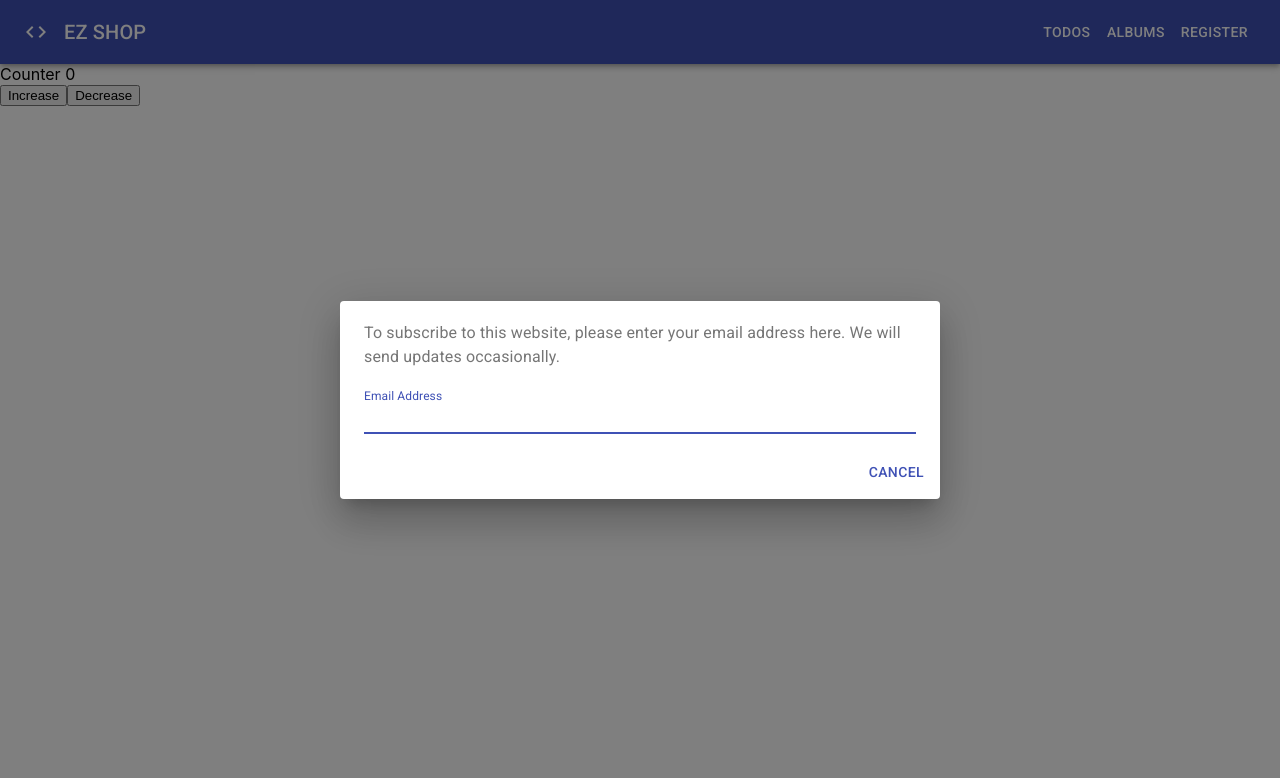
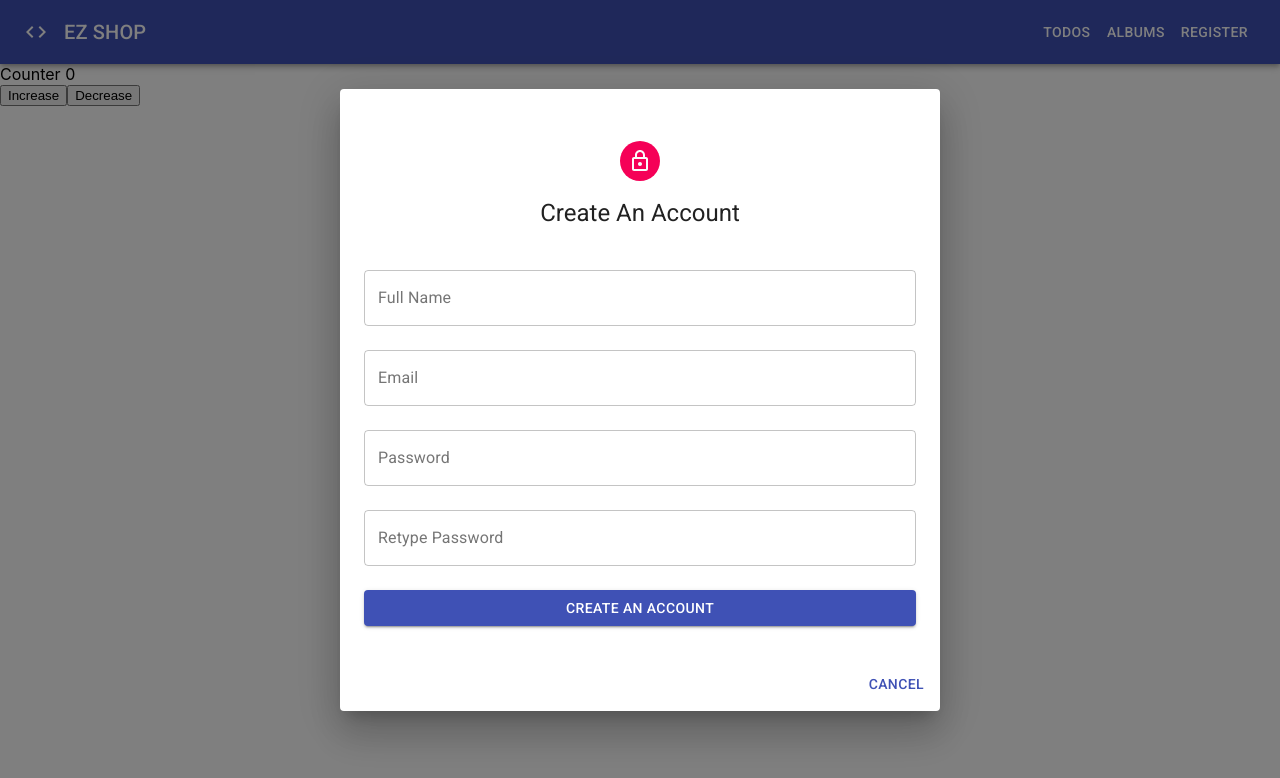
Before and after one commit to trongnhan19081994/reactjs_cho_ng-i_bat_dau, a React (Create React App) app in the folder routing-dom-trong-react/: page / in a window 1280 px wide. Both pictures are taken after a click on the button "REGISTER". Shown: the top 778 px of the page. Built offline with nearby package versions, Linux system fonts and the light colour scheme; no server answers.

Commit message:
update style form register

```diff
--- a/routing-dom-trong-react/src/components/Header/index.jsx
+++ b/routing-dom-trong-react/src/components/Header/index.jsx
@@ -1,17 +1,15 @@
 import AppBar from '@material-ui/core/AppBar';
 import Button from '@material-ui/core/Button';
+import Dialog from '@material-ui/core/Dialog';
+import DialogActions from '@material-ui/core/DialogActions';
+import DialogContent from '@material-ui/core/DialogContent';
 import { makeStyles } from '@material-ui/core/styles';
 import Toolbar from '@material-ui/core/Toolbar';
 import Typography from '@material-ui/core/Typography';
 import CodeIcon from '@material-ui/icons/Code';
+import Register from 'features/Auth/components/Register';
+import React, { useState } from 'react';
 import { Link, NavLink } from 'react-router-dom';
-import TextField from '@material-ui/core/TextField';
-import Dialog from '@material-ui/core/Dialog';
-import DialogActions from '@material-ui/core/DialogActions';
-import DialogContent from '@material-ui/core/DialogContent';
-import DialogContentText from '@material-ui/core/DialogContentText';
-import DialogTitle from '@material-ui/core/DialogTitle';
-import React, { useState } from 'react';
 
 const useStyles = makeStyles((theme) => ({
   root: {
@@ -61,18 +59,7 @@ export default function Header() {
       </AppBar>
       <Dialog disableBackdropClick disableEscapeKeyDown open={open} onClose={handleClose} aria-labelledby="form-dialog-title">
         <DialogContent>
-          <DialogContentText>
-            To subscribe to this website, please enter your email address here. We will send updates
-            occasionally.
-          </DialogContentText>
-          <TextField
-            autoFocus
-            margin="dense"
-            id="name"
-            label="Email Address"
-            type="email"
-            fullWidth
-          />
+          <Register />
         </DialogContent>
         <DialogActions>
           <Button onClick={handleClose} color="primary">
--- a/routing-dom-trong-react/src/components/form-controls/inputField/index.jsx
+++ b/routing-dom-trong-react/src/components/form-controls/inputField/index.jsx
@@ -21,6 +21,8 @@ function InputField(props) {
             render = {({ field})=> (
                 <TextField
                     {...field}
+                    variant="outlined"
+                    margin="normal"
                     fullWidth
                     label={label}
                     disabled={disabled}
--- /dev/null
+++ b/routing-dom-trong-react/src/features/Auth/components/Register/index.jsx
@@ -0,0 +1,20 @@
+import React from 'react'
+import PropTypes from 'prop-types'
+import RegisterForm from '../RegisterForm'
+
+function Register(props) {
+    const handleSubmit = (values) => {
+        console.log('Form Submit: ', values);
+    }
+    return (
+        <div>
+            <RegisterForm onSubmit={handleSubmit}/>
+        </div>
+    )
+}
+
+Register.propTypes = {
+
+}
+
+export default Register
--- /dev/null
+++ b/routing-dom-trong-react/src/features/Auth/components/RegisterForm/index.jsx
@@ -0,0 +1,79 @@
+import { yupResolver } from '@hookform/resolvers/yup';
+import { Avatar, Button, makeStyles, Typography } from '@material-ui/core';
+import { LockOutlined } from '@material-ui/icons';
+//import InputField from 'components/form-controls/inputField';
+import PropTypes from 'prop-types';
+import React from 'react';
+import { useForm } from 'react-hook-form';
+import * as yup from "yup";
+import InputField from '../../../../components/form-controls/inputField';
+
+const useStyles = makeStyles(theme => ({
+    root: {
+        paddingTop: theme.spacing(4),
+    },
+    avatar: {
+        margin: '0 auto',
+        backgroundColor: theme.palette.secondary.main
+    },
+    title: {
+        textAlign: 'center',
+        margin: theme.spacing(2, 0 ,3 , 0)
+    },
+    submit: {
+        margin: theme.spacing(2, 0, 3, 0)
+    },
+}));
+
+const schema = yup.object().shape({
+  title: yup.string().required('Please enter title').min(5, 'Title is too short'),
+});
+
+RegisterForm.propTypes = {
+    onSubmit: PropTypes.func
+}
+
+function RegisterForm(props) {
+
+    const classes = useStyles();
+
+    const form = useForm({
+        defaultValues: {
+            fullName: '',
+            email: '',
+            password: '',
+            retypePassword: '',
+        },
+        resolver: yupResolver(schema),
+    })
+
+    const handleSubmit = (values) => {
+        //console.log('todo form ', values);
+        const {onSubmit} = props;
+        if(onSubmit) {
+            onSubmit(values);
+        }
+        form.reset();
+    }
+
+    return (
+        <div className={classes.root}>
+            <Avatar className={classes.avatar}>
+                <LockOutlined></LockOutlined>
+            </Avatar>
+            <Typography className={classes.title} component="h3" variant="h5">
+                Create An Account
+            </Typography>
+            <form onSubmit={form.handleSubmit(handleSubmit)}>
+                <InputField name='fullName' label='Full Name' form={form} />
+                <InputField name='email' label='Email' form={form} />
+                <InputField name='password' label='Password' form={form} />
+                <InputField name='retypePassword' label='Retype Password' form={form} />
+                <Button variant="contained" color="primary" fullWidth className={classes.submit}>Create an account</Button>
+            </form>
+        </div>
+    )
+}
+
+
+export default RegisterForm
```
Also changed, not shown: routing-dom-trong-react/src/features/Auth/index.jsx (added).
